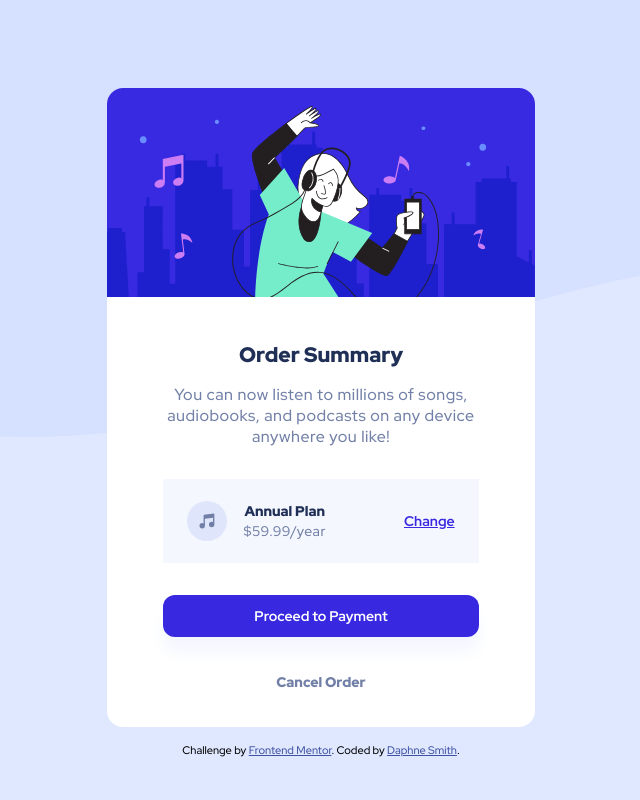
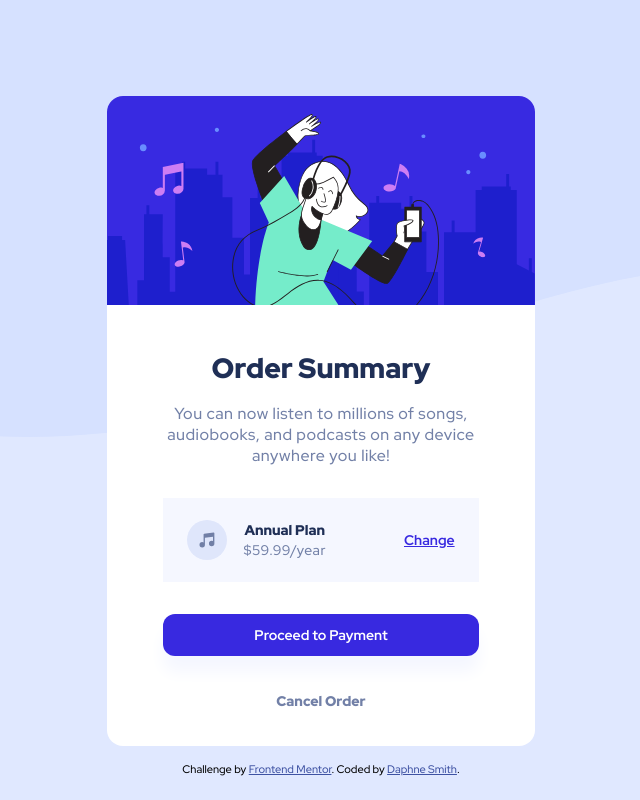
Before and after one commit to Daphne816/Order-Summary-Component, a plain HTML site: page index.html in a window 1280 px wide. Shown: the whole page, without its empty margins (319-959 px from the left). Drawn offline with Linux system fonts and the light colour scheme.

Commit message:
Update style.css
Increased top margin and h1 size

```diff
--- a/css/style.css
+++ b/css/style.css
@@ -39,7 +39,7 @@ body {
     background-color: white;
     width: 427.2px;
     border-radius: 1rem;
-    margin-top: 5.5rem;
+    margin-top: 6rem;
     font-size: 14px;
     margin-inline: auto;
 }
@@ -63,6 +63,7 @@ body {
     font-weight: 900;
     color: var(--clr-neutral-dark);
     margin-bottom: 1rem;
+	font-size: 2em;
 }
 
 #order-summary p {
```
